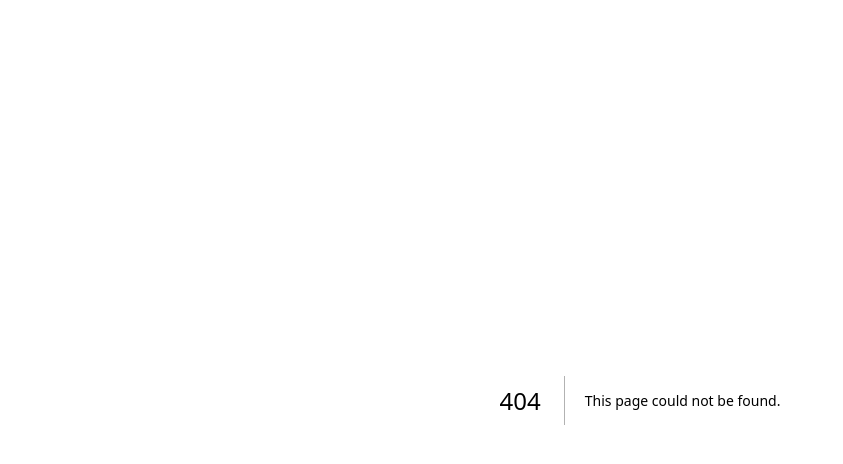
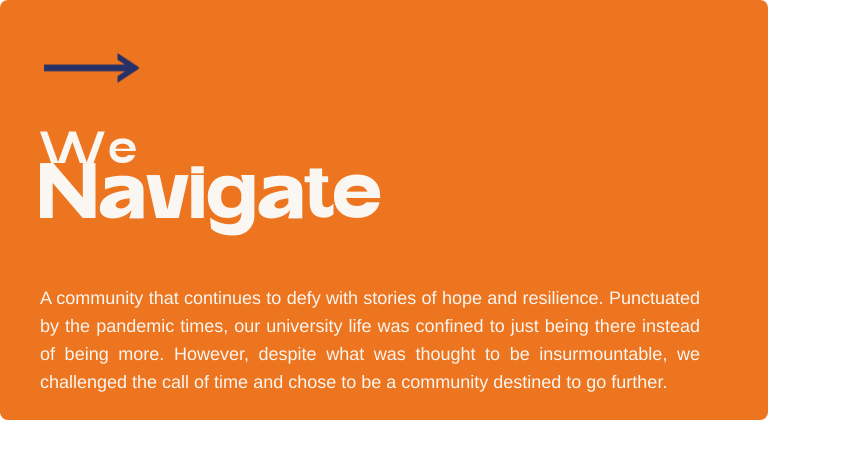
Before and after one commit to SAMAHAN-Systems-Development/samahan-at-the-get-go, a Next.js app: page /AboutThirdSectionOrangeCard in a window 1280 px wide. Before the commit this address had no page. Shown: the top 464 px of the page, without its empty margins (0-843 px from the left). Built offline with nearby package versions, Linux system fonts and the light colour scheme.

Commit message:
chore: added app

```diff
--- /dev/null
+++ b/src/app/AboutThirdSectionOrangeCard/page.tsx
@@ -0,0 +1,9 @@
+import AboutThirdSectionOrangeCard from "@/components/ui/AboutPage/AboutThirdSection/AboutThirdSectionOrangeCard";
+
+export default function Home() {
+  return (
+    <main>
+      <AboutThirdSectionOrangeCard first_header="We" second_header="Navigate" />
+    </main>
+  );
+}
--- a/src/components/Home/HomePage.tsx
+++ b/src/components/Home/HomePage.tsx
@@ -1,13 +1,12 @@
 import type { FC } from "react";
 import React from "react";
 
-import AboutThirdSectionOrangeCard from "@/components/ui/AboutPage/AboutThirdSection/AboutThirdSectionOrangeCard";
+import Button from "@/components/ui/Button";
 
 const HomePage: FC = () => {
   return (
     <>
-      <AboutThirdSectionOrangeCard first_header="We" second_header="Navigate" />
-      {/* <Button
+      <Button
         href="https://www.samahan.addu.edu.ph/"
         className="font-artega bg-beige text-white"
       >
@@ -18,7 +17,7 @@ const HomePage: FC = () => {
         className="font-appleGaramound bg-beige text-white"
       >
         Click Me!
-      </Button> */}
+      </Button>
     </>
   );
 };
```
